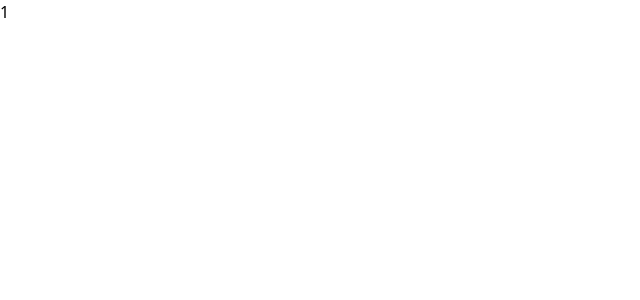
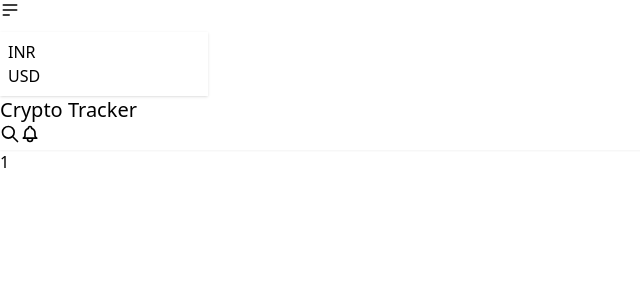
Before and after one commit to av025/GECKO_CRYPTO_COIN_TRACKER, a React (Vite) app: page /details/1 in a window 1280 px wide. Shown: the top 300 px of the page, without its empty margins (0-640 px from the left). Built offline with nearby package versions, Linux system fonts and the light colour scheme.

Commit message:
Added Layout Component in Application

```diff
--- a/src/components/Navbar/Navbar.jsx
+++ b/src/components/Navbar/Navbar.jsx
@@ -1,3 +1,4 @@
+import { Link } from "react-router-dom";
 import currencyStore from "../../state/store";
 
 
@@ -40,7 +41,7 @@ function Navbar() {
         </div>
       </div>
       <div className="navbar-center">
-        <a className="btn btn-ghost text-xl">Crypto Tracker</a>
+        <Link  to="/" className="btn btn-ghost text-xl">Crypto Tracker</Link>
       </div>
        <div className="navbar-end">
     <button className="btn btn-ghost btn-circle">
--- a/src/components/Routing/Routing.jsx
+++ b/src/components/Routing/Routing.jsx
@@ -1,11 +1,14 @@
 import { Routes,Route } from "react-router-dom";
+import CoinDetailPage from "../../pages/CoinDetailPage";
+import MainLayout from "../../pages/Layout";
 import Home from "../../pages/Home";
-import CoinDetailPage from "../../pages/CoinDetailPage";
 
 function Routing() {
     return <Routes>
-        <Route path="/" element={<Home/>}/>
+        <Route path="/" element={<MainLayout/>}>
+        <Route index element={<Home />} />
         <Route path="/details/:coinId" element={<CoinDetailPage/>} />
+        </Route>
     </Routes>
 }
 
--- a/src/pages/Home.jsx
+++ b/src/pages/Home.jsx
@@ -5,7 +5,6 @@ import Navbar from "../components/Navbar/Navbar";
 function Home() {
   return (
     <>
-      <Navbar />
       <Banner />
       <CoinTable />
     </>
--- /dev/null
+++ b/src/pages/Layout.jsx
@@ -0,0 +1,12 @@
+import { Outlet } from "react-router-dom";
+import Navbar from "../components/Navbar/Navbar";
+
+
+function MainLayout() {
+    return <>
+     <Navbar />
+     <Outlet/>
+    </>
+}
+
+export default MainLayout;
```
